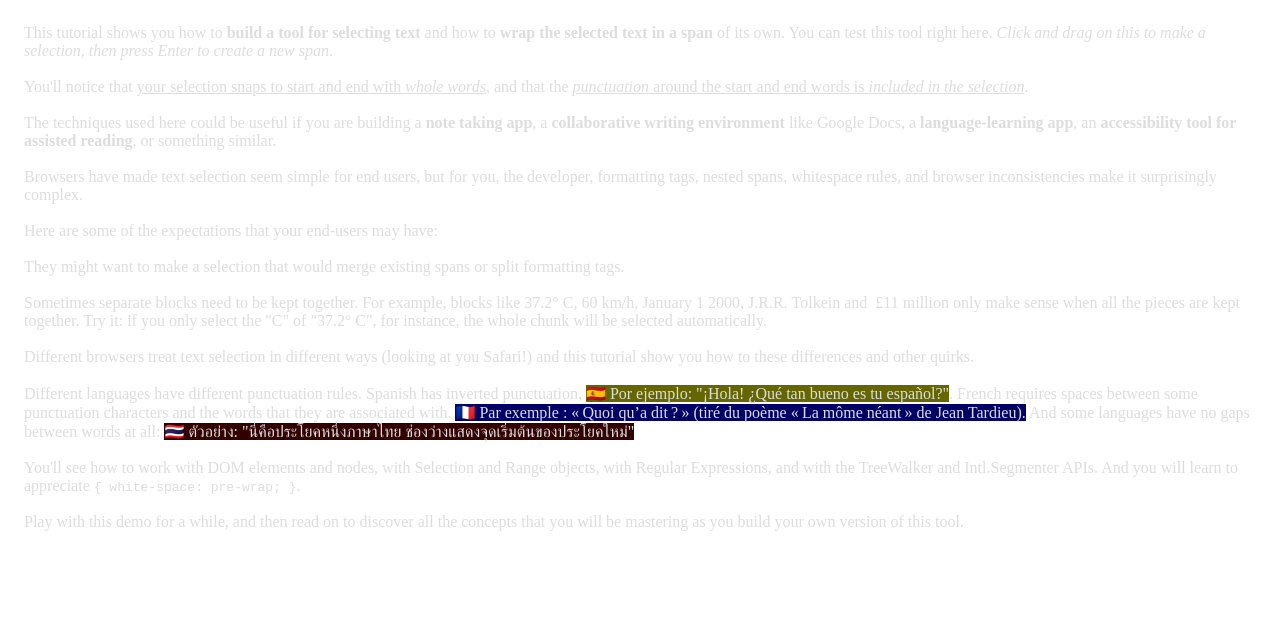
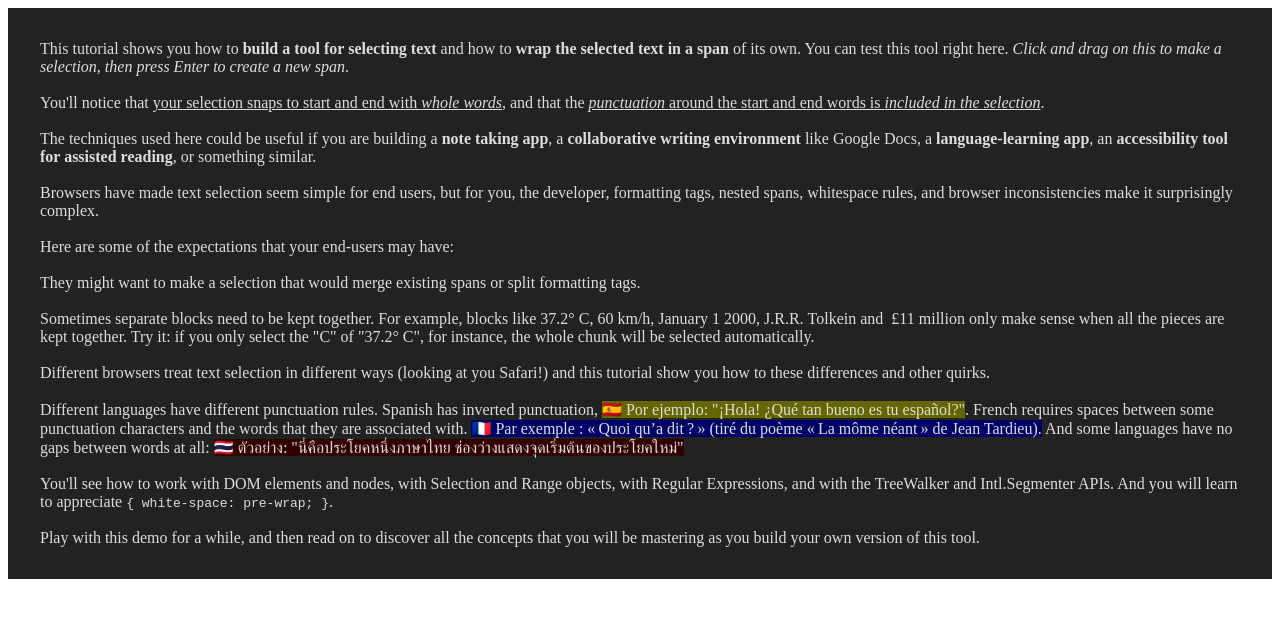
Before and after one commit to MERNCraft/SplitSpansDemo, a plain HTML site: page index.html in a window 1280 px wide. Drawn offline with Linux system fonts and the light colour scheme.

Commit message:
Tweak color

```diff
--- a/index.html
+++ b/index.html
@@ -12,7 +12,8 @@
       padding: 1em;
       white-space: pre-wrap;
       color: #ddd;
-      border: aem solid transparent;
+      background-color: #222;
+      border: 1em solid transparent;
     }
     span[lang=sp] {
       background-color: #660;
```
